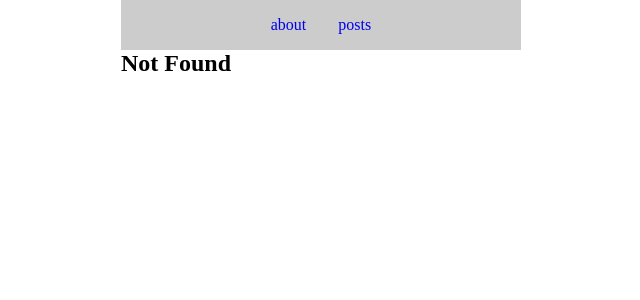
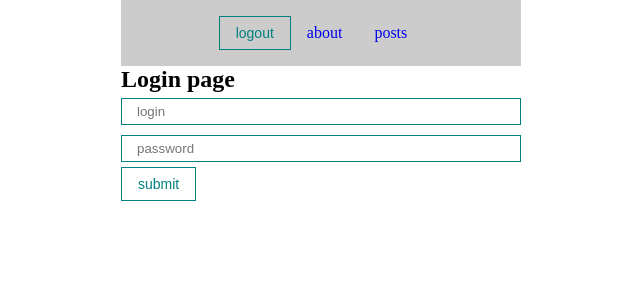
Before and after one commit to nlesyuk/base-react-app, a React (Create React App) app: page /login in a window 1280 px wide. Before the commit this address had no page. Shown: the top 300 px of the page, without its empty margins (319-959 px from the left). Built offline with nearby package versions, Linux system fonts and the light colour scheme.

Commit message:
useContext

```diff
--- a/src/App.js
+++ b/src/App.js
@@ -1,11 +1,18 @@
-import React from 'react'
+import React, { useState } from 'react'
 import { BrowserRouter } from 'react-router-dom'
 import AppRouter from './components/AppRouter';
 import Navbar from './components/UI/Navbar/Navbar';
+import { AuthContext } from './context/useContext';
 
 
 function App() {
+  const [isAuth, setIsAuth] = useState(false)
+
   return (
+    <AuthContext.Provider value={{
+      isAuth,
+      setIsAuth,
+    }}>
       <BrowserRouter>
         <header>
           <Navbar />
@@ -14,6 +21,7 @@
           <AppRouter />
         </section>
       </BrowserRouter>
+    </AuthContext.Provider>
   );
 }
 
--- a/src/components/AppRouter.jsx
+++ b/src/components/AppRouter.jsx
@@ -1,13 +1,24 @@
-import React from 'react'
+import React, { useContext } from 'react'
 import { Routes, Route } from 'react-router-dom'
-import { routes } from '../router'
+import { AuthContext } from '../context/useContext'
+import { privateRoutes, publicRoutes } from '../router'
 
 export default function AppRouter() {
+  const {isAuth, setIsAuth} = useContext(AuthContext)
+// 2:41
   return (
-    <Routes>
-      {routes.map(route =>
-        <Route key={route.path} path={route.path} element={route.component} exact={route.exact} />
-      )}
-    </Routes>
+    isAuth
+    ?
+      <Routes>
+        {privateRoutes.map(route =>
+          <Route key={route.path} path={route.path} element={route.component} exact={route.exact} />
+        )}
+      </Routes>
+    :
+      <Routes>
+        {publicRoutes.map(route =>
+          <Route key={route.path} path={route.path} element={route.component} exact={route.exact} />
+        )}
+      </Routes>
   )
 }
--- a/src/components/UI/Navbar/Navbar.jsx
+++ b/src/components/UI/Navbar/Navbar.jsx
@@ -1,9 +1,20 @@
-import React from 'react'
+import React, { useContext } from 'react'
 import { Link } from 'react-router-dom'
+import { AuthContext } from '../../../context/useContext'
+import MyButton from '../button/MyButton'
 
 export default function Navbar() {
+  const {isAuth, setIsAuth} = useContext(AuthContext)
+
+  const logout = e => {
+    e.preventDefault()
+    setIsAuth(false)
+    localStorage.removeItem('auth')
+  }
+
   return (
       <nav>
+        <MyButton onClick={logout}>logout</MyButton>
         <Link to="/about">about</Link>
         <Link to="/posts">posts</Link>
       </nav>
--- /dev/null
+++ b/src/context/useContext.js
@@ -0,0 +1,3 @@
+import { createContext } from 'react'
+
+export const AuthContext = createContext(null)
--- /dev/null
+++ b/src/pages/Login.jsx
@@ -0,0 +1,23 @@
+import React, { useContext } from 'react'
+import MyButton from '../components/UI/button/MyButton'
+import MyInput from '../components/UI/input/MyInput'
+import { AuthContext } from '../context/useContext'
+
+export default function Login() {
+  const {isAuth, setIsAuth} = useContext(AuthContext)
+
+  const login = e => {
+    e.preventDefault()
+    setIsAuth(true)
+    localStorage.setItem('auth', 'true')
+  }
+
+  return (
+    <form>
+      <h1>Login page</h1>
+      <MyInput type="text" placeholder='login'/>
+      <MyInput type="password" placeholder='password'/>
+      <MyButton onClick={login}>submit</MyButton>
+    </form>
+  )
+}
--- a/src/router/index.js
+++ b/src/router/index.js
@@ -2,10 +2,20 @@
 import Posts from '../pages/Posts'
 import Post from '../pages/Post'
 import NotFound from '../pages/NotFound'
+import Login from '../pages/Login'
 
-export const routes = [
+const generalRoutes = [
+  { path: '*', component: <NotFound />, exact: true },
+]
+
+export const privateRoutes = [
   { path: '/about', component: <About />, exact: true },
   { path: '/posts', component: <Posts />, exact: true },
   { path: '/posts/:id', component: <Post />, exact: true },
-  { path: '*', component: <NotFound />, exact: true },
+  ...generalRoutes,
 ]
+
+export const publicRoutes = [
+  { path: '/login', component: <Login />, exact: true },
+  ...generalRoutes,
+]
```
Lines whose indentation alone changed are shown as unchanged.
